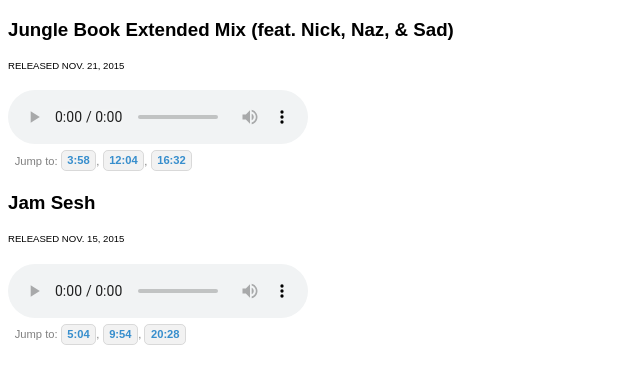
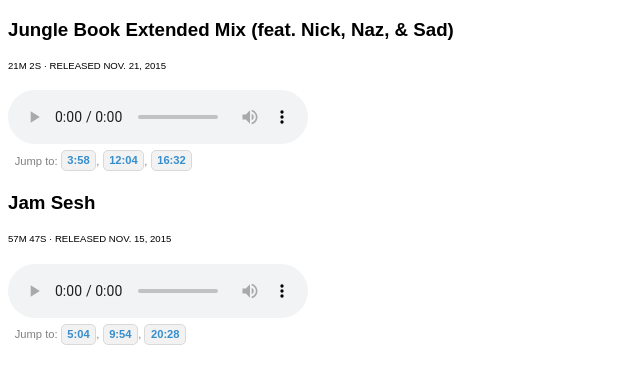
Before and after one commit to avand/avand.github.com, a Jekyll site: the page tunes.html, which Jekyll copies as it is, in a window 1280 px wide. Shown: the top 384 px of the page, without its empty margins (0-640 px from the left). Built offline with Jekyll 4.4.1, drawn with Linux system fonts in a browser that asks for light colours; nearby versions of some CDN libraries.

Commit message:
Adding duration

```diff
--- a/tunes.html
+++ b/tunes.html
@@ -17,7 +17,7 @@
 
       <div class="track-expanded">
         <div class="track-details">
-          Released Nov. 21, 2015
+          21m 2s &middot; Released Nov. 21, 2015
         </div>
 
         <audio preload="metadata" controls>
@@ -40,7 +40,7 @@
 
       <div class="track-expanded">
         <div class="track-details">
-          Released Nov. 15, 2015
+          57m 47s &middot; Released Nov. 15, 2015
         </div>
 
         <audio preload="metadata" controls>
```
